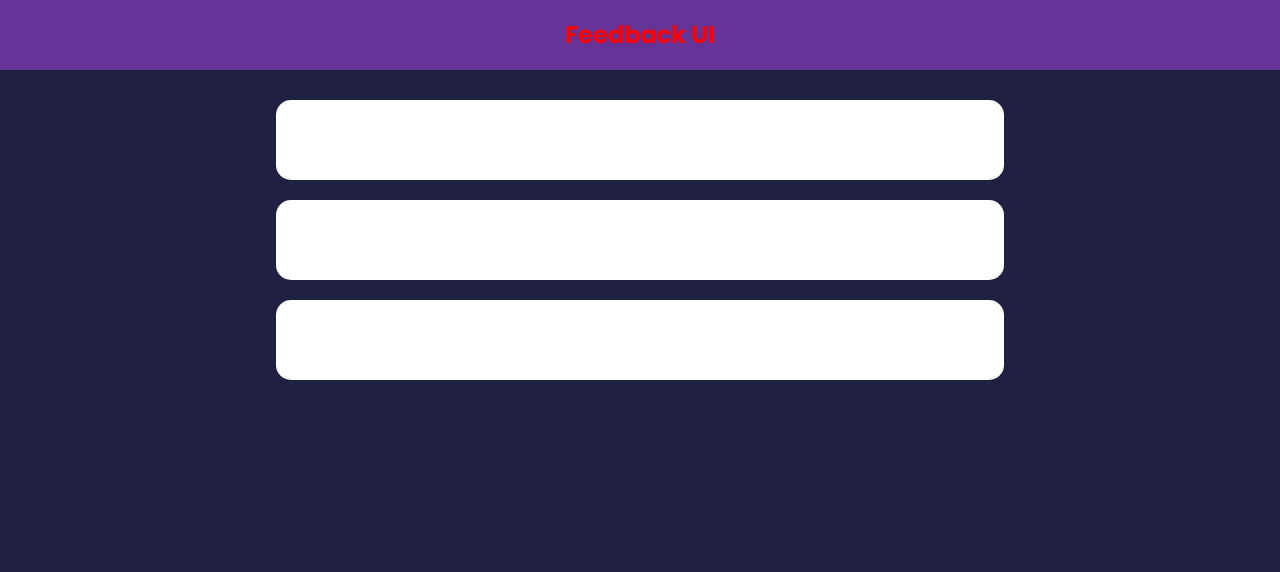
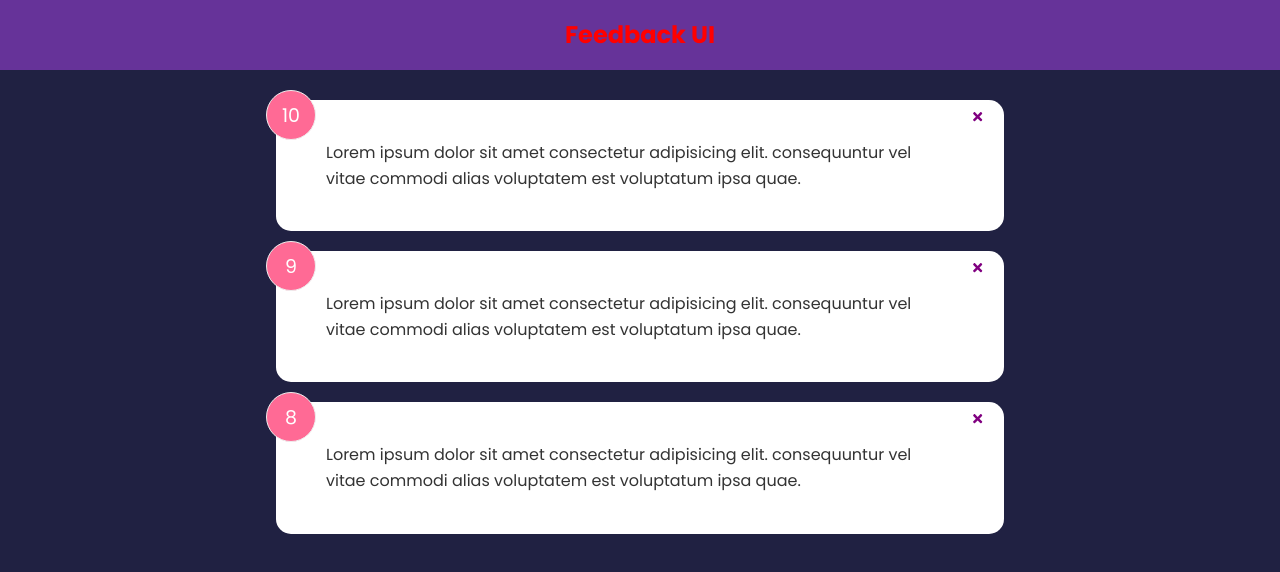
Before and after one commit to jennymarie1027/feedback-app, a React (Create React App) app: page / in a window 1280 px wide. Shown: the top 572 px of the page. Built offline with nearby package versions, Linux system fonts and the light colour scheme.

Commit message:
installed React icons to get access to the font awesome library

```diff
--- a/package.json
+++ b/package.json
@@ -8,6 +8,7 @@
     "@testing-library/user-event": "^13.5.0",
     "react": "^17.0.2",
     "react-dom": "^17.0.2",
+    "react-icons": "^4.3.1",
     "react-scripts": "5.0.0",
     "web-vitals": "^2.1.4"
   },
--- a/src/components/FeedbackItem.jsx
+++ b/src/components/FeedbackItem.jsx
@@ -1,13 +1,19 @@
-import Card from './shared/Card';
 import PropTypes from 'prop-types'
+import { FaTimes } from 'react-icons/fa';
 
-function FeedbackItem({ item }) {
-  return <Card>
+function FeedbackItem({ item, handleDelete }) {
+
+
+
+  return <div className='card'>
       <div className="num-display">{item.rating}</div>
+      <button onClick={() => handleDelete(item.id)} className='close'>
+          <FaTimes color='purple' />
+      </button>
       <div className="text-display">
           {item.text}
       </div>
-  </Card>;
+  </div>;
 }
 
 FeedbackItem.propTypes = {
```
Also changed, not shown: 1 other file (tests, documents, lock files or other folders).
